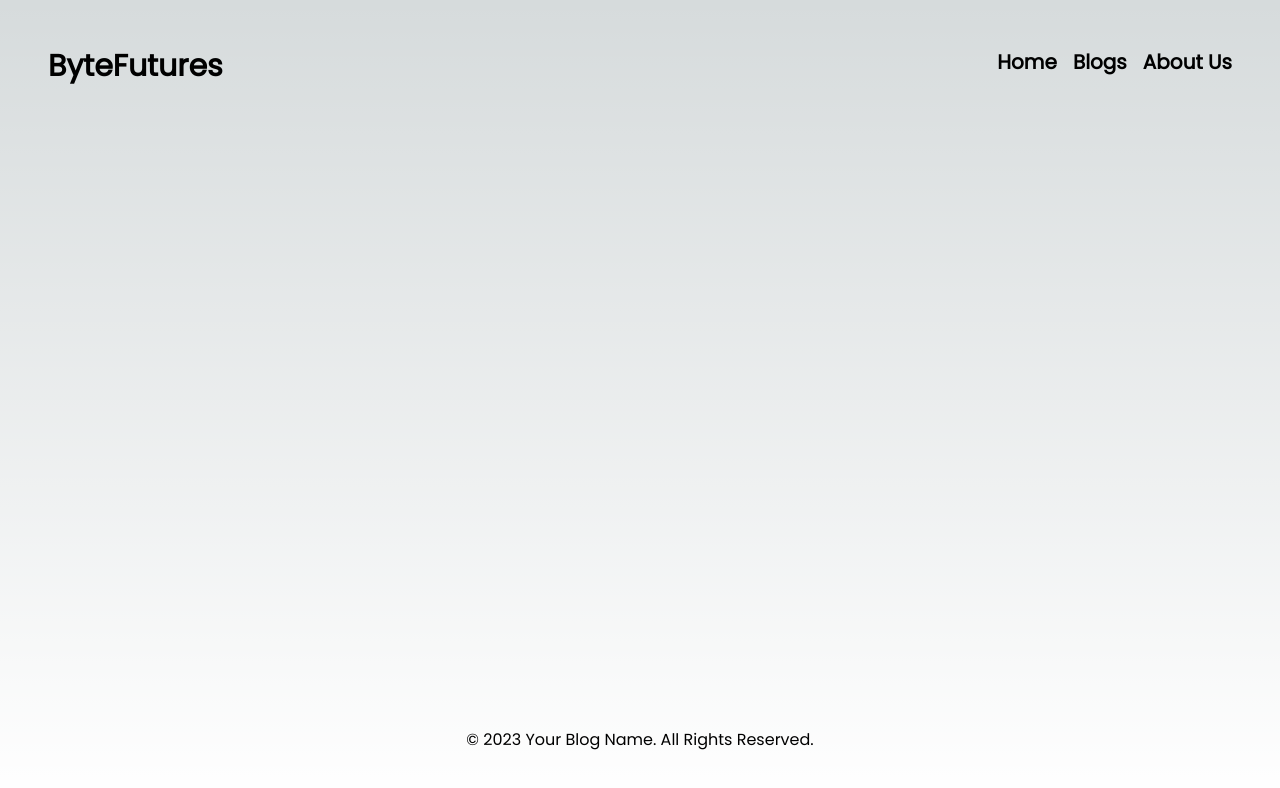
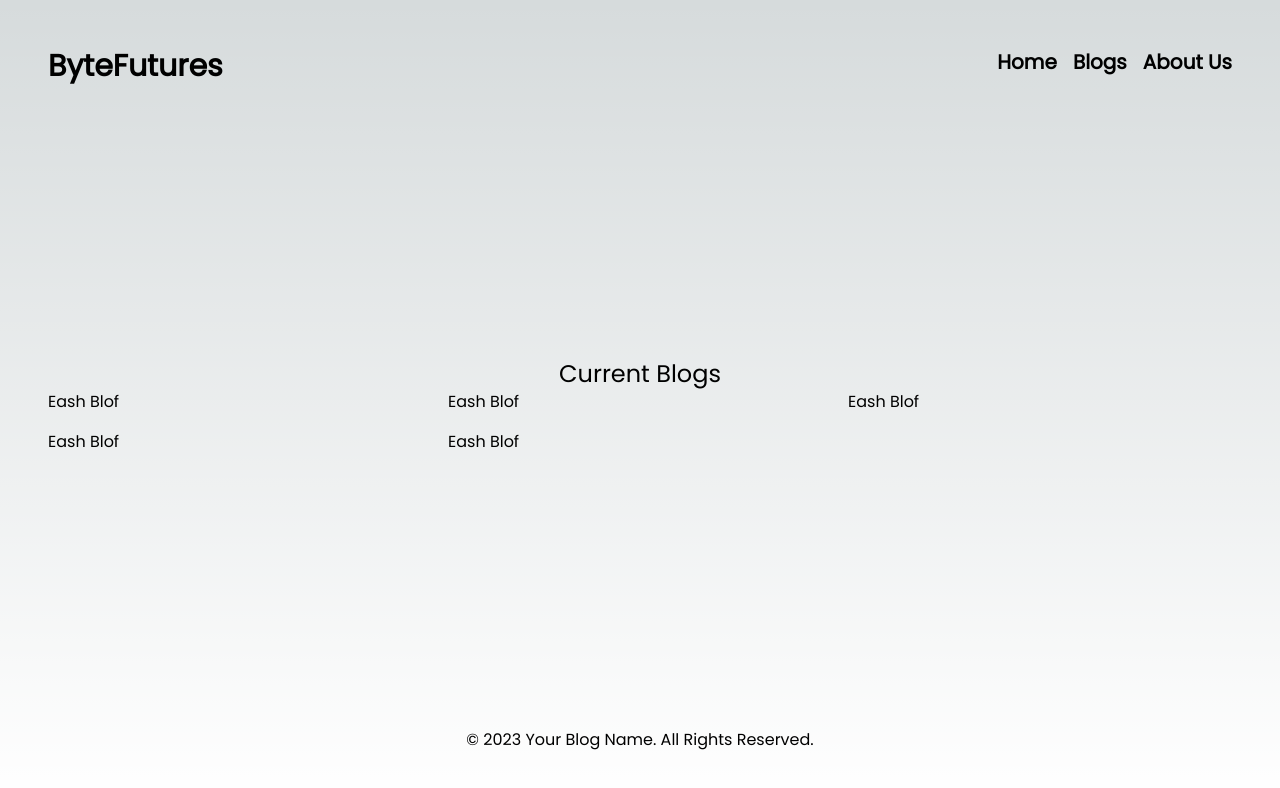
Before and after one commit to Maneesha-Maduranga/Next-Blog, a Next.js app: page /Blogs in a window 1280 px wide. Shown: the top 788 px of the page. Built offline with nearby package versions, Linux system fonts and the light colour scheme; data requests are answered from the project's data file.

Commit message:
Fetch data from api and display

```diff
--- /dev/null
+++ b/app/Blogs/BlogList.jsx
@@ -0,0 +1,18 @@
+async function getBlogs() {
+  const res = await fetch('http://localhost:4000/blogs', { cache: 'no-store' });
+  return res.json();
+}
+
+export default async function BlogList() {
+  const blogs = await getBlogs();
+
+  return (
+    <div className='grid grid-cols-3 gap-4'>
+      {blogs.map((item) => (
+        <div key={item.id}>
+          <h1>Eash Blof</h1>
+        </div>
+      ))}
+    </div>
+  );
+}
--- a/app/Blogs/page.jsx
+++ b/app/Blogs/page.jsx
@@ -1,3 +1,10 @@
+import BlogList from './BlogList';
+
 export default function blogs() {
-  <div>blogs</div>;
+  return (
+    <div>
+      <h1 className='text-2xl text-center'>Current Blogs</h1>
+      <BlogList />
+    </div>
+  );
 }
--- a/app/layout.jsx
+++ b/app/layout.jsx
@@ -16,6 +16,7 @@ export default function RootLayout({ children }) {
   return (
     <html lang='en'>
       <body
+        suppressHydrationWarning={true}
         className={`${poppins.className} flex h-screen flex-col  justify-between p-12`}
       >
         <Navbar />
--- a/data/db.json
+++ b/data/db.json
@@ -26,6 +26,24 @@
             "categories": ["Quantum Computing", "Emerging Technologies"],
             "tags": ["Quantum Computing", "Quantum Algorithms", "Superposition"],
             "content": "Quantum computing is on the verge of reshaping our approach to complex problem-solving. In this post, we'll demystify the world of quantum computing, explaining its fundamental principles and highlighting its applications in cryptography, drug discovery, and optimization. Join us for an exciting journey into the quantum realm and discover the potential of this groundbreaking technology."
+          },
+          {
+            "id":4,
+            "title": "The Rise of Quantum Computing: A New Era in Computation",
+            "author": "David Anderson",
+            "date": "2023-09-15",
+            "categories": ["Quantum Computing", "Emerging Technologies"],
+            "tags": ["Quantum Computing", "Quantum Algorithms", "Superposition"],
+            "content": "Quantum computing is on the verge of reshaping our approach to complex problem-solving. In this post, we'll demystify the world of quantum computing, explaining its fundamental principles and highlighting its applications in cryptography, drug discovery, and optimization. Join us for an exciting journey into the quantum realm and discover the potential of this groundbreaking technology."
+          },
+          {
+            "id":5,
+            "title": "The Rise of Quantum Computing: A New Era in Computation",
+            "author": "David Anderson",
+            "date": "2023-09-15",
+            "categories": ["Quantum Computing", "Emerging Technologies"],
+            "tags": ["Quantum Computing", "Quantum Algorithms", "Superposition"],
+            "content": "Quantum computing is on the verge of reshaping our approach to complex problem-solving. In this post, we'll demystify the world of quantum computing, explaining its fundamental principles and highlighting its applications in cryptography, drug discovery, and optimization. Join us for an exciting journey into the quantum realm and discover the potential of this groundbreaking technology."
           }
 
 
--- a/package.json
+++ b/package.json
@@ -12,6 +12,7 @@
     "autoprefixer": "10.4.16",
     "eslint": "8.49.0",
     "eslint-config-next": "13.5.2",
+    "json-server": "^0.17.3",
     "next": "13.5.2",
     "postcss": "8.4.30",
     "react": "18.2.0",
```
Also changed, not shown: 1 other file (tests, documents, lock files or other folders). Lines whose indentation alone changed are shown as unchanged.
